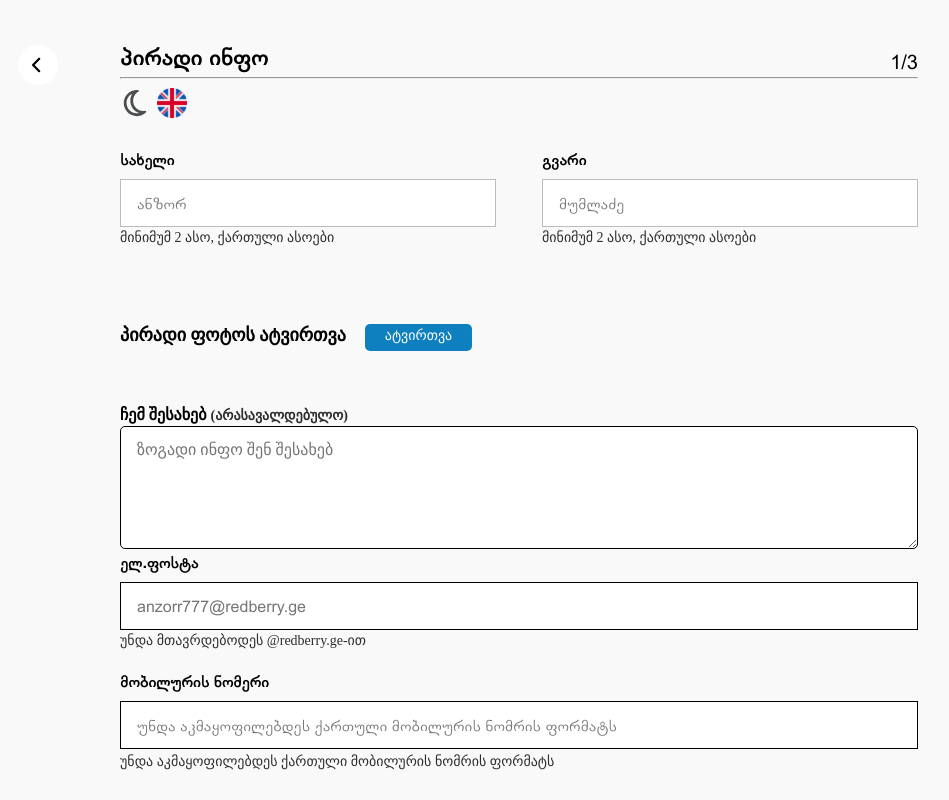
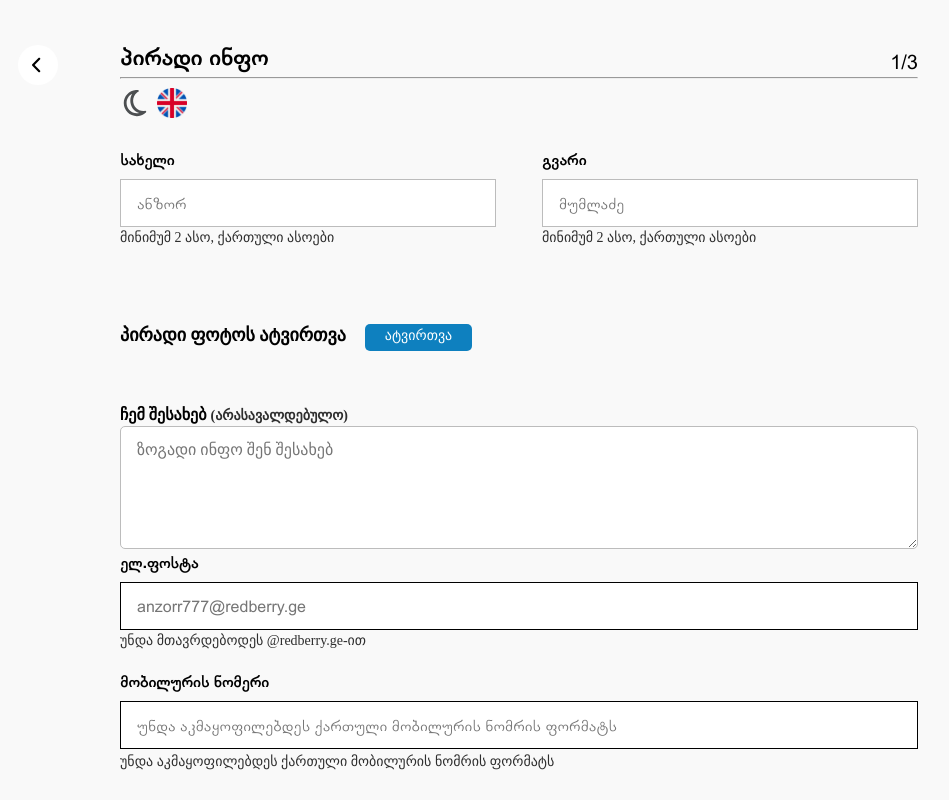
Before and after one commit to sabaPhruidze/CVRESUME, a React (Create React App) app: page / in a window 1280 px wide. Both pictures are taken after a click on the button "რეზიუმეს დამატება". Shown: the top 800 px of the page, without its empty margins (30-979 px from the left). Built offline with nearby package versions, Linux system fonts and the light colour scheme.

Commit message:
I corrected the PersonalTextArea which was causing many problems

```diff
--- a/src/App.tsx
+++ b/src/App.tsx
@@ -19,8 +19,9 @@ function App() {
   const [cEmail, sEmail] = useState<string | undefined>();
   const [cTel, sTel] = useState<string>();
   const [cAboutMe, sAboutMe] = useState<string | undefined>();
-  const aboutMeRef = useRef<any>("");
+  const aboutMeRef = useRef<any>(0);
   const textAreaRef = useRef<string | null | undefined>("");
+  const [cButtonClicked, sButtonClicked] = useState<boolean>(true);
 
   const [cCorrect, sCorrect] = useState<boolean>(false);
   const [cCorrect1, sCorrect1] = useState<boolean>(false);
--- a/src/Components/DataMap/Replay.tsx
+++ b/src/Components/DataMap/Replay.tsx
@@ -148,6 +148,8 @@ export function ButtonReplay() {
     cLanguage,
     cPage,
     cName,
+    cButtonClicked,
+    sButtonClicked,
     cUsername,
     cUploadImg,
     cEmail,
@@ -200,6 +202,7 @@ export function ButtonReplay() {
       onClick: () => {
         validateInputPersonal(cName, cUsername, cUploadImg, cEmail, cTel);
         sVisible(true);
+        sButtonClicked(true);
       },
       language: languageChanger(cLanguage, "შემდეგი", "Next"),
       key: 0,
@@ -268,14 +271,10 @@ export function ButtonReplay() {
     } else {
       sCorrect3(false);
     }
-    if (aboutMeRef.current.value.length > 0) {
+    if (cAboutMe && cAboutMe.length > 0) {
       aboutMeRef.current.style.border = "1px solid #98E37E";
-    } else if (aboutMeRef.current.value.length === 0 && cBGColor) {
-      aboutMeRef.current.style.border = "1px solid white";
-    } else if (aboutMeRef.current.value.length === 0 && !cBGColor) {
-      aboutMeRef.current.style.border = "1px solid black";
     } else {
-      aboutMeRef.current.style.border = "1px solid black";
+      aboutMeRef.current.style.border = "1px solid #BCBCBC";
     }
     if (
       name &&
@@ -513,7 +512,6 @@ export function InputReplayCustomRow() {
   );
 }
 // for personal -
-
 export function InputFile() {
   const useAppContext0 = useContext(context);
   const { cLanguage, sUploadImg } = useAppContext0;
@@ -561,10 +559,9 @@ export function InputFile() {
     </>
   );
 }
-
 export function PersonalTextArea() {
   const useAppContext0 = useContext(context);
-  const { cBGColor, cLanguage, sAboutMe, cVisible, aboutMeRef } =
+  const { cBGColor, cLanguage, sAboutMe, cVisible, aboutMeRef, cAboutMe } =
     useAppContext0;
 
   const DataOfTextArea = [
@@ -581,7 +578,6 @@ export function PersonalTextArea() {
       ),
       onChange: (e: any) => {
         sAboutMe(e.target.value);
-        aboutMeRef.current = e.target;
       },
     },
   ];
@@ -605,12 +601,7 @@ export function PersonalTextArea() {
             style={{
               backgroundColor: cBGColor ? "black" : "white",
               color: cBGColor ? "white" : "black",
-
-              border:
-                (!cVisible && cBGColor) ||
-                (cVisible && aboutMeRef.current.length === 0)
-                  ? "1px solid white"
-                  : "1px solid black",
+              border: "1px solid #BCBCBC",
               padding: "13px 16px",
             }}
           ></textarea>
--- a/src/Components/InfoUpdate.tsx
+++ b/src/Components/InfoUpdate.tsx
@@ -182,6 +182,7 @@ export default function InfoUpdate() {
         cUploadImg,
         sUploadImg,
         aboutMeRef,
+
         cEmail,
         sEmail,
         cTel,
```
